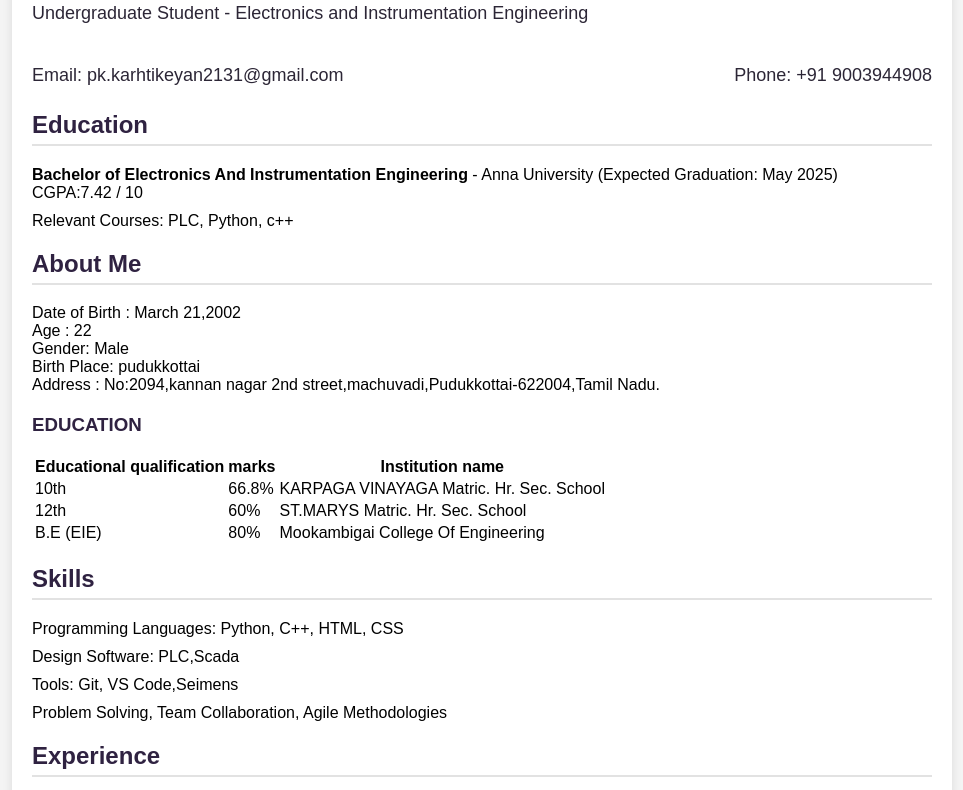
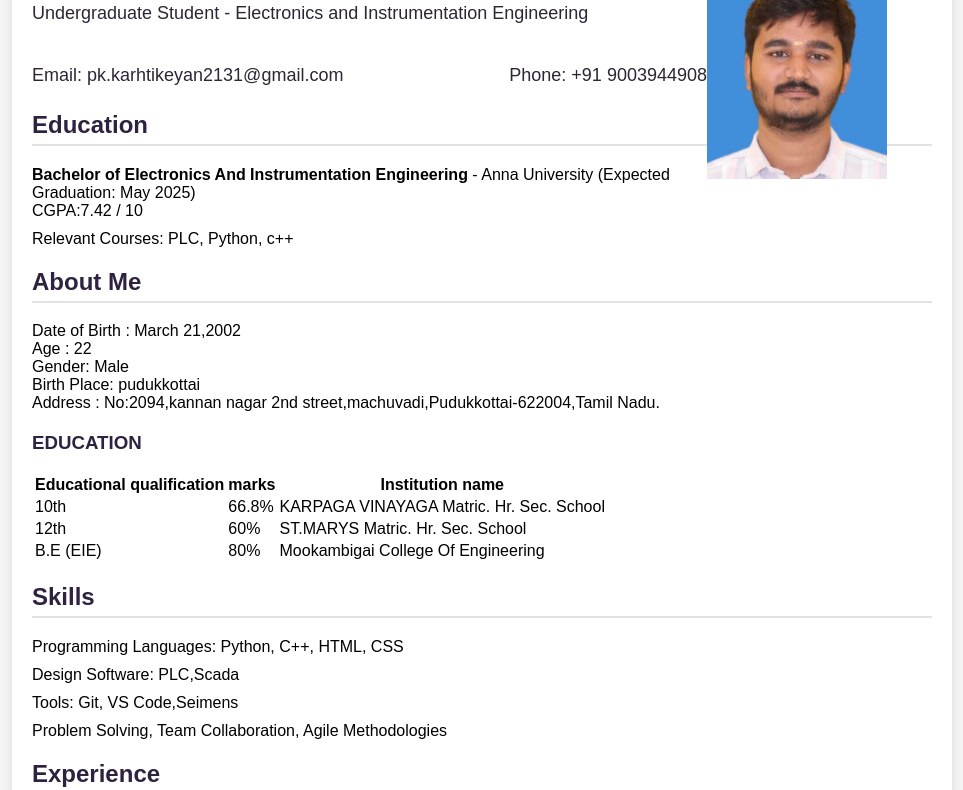
Before and after one commit to Karthikeyan603/Resume-, a plain HTML site: page index.html in a window 1280 px wide. Shown: the part 276-1066 px from the top of the page, without its empty margins (158-1121 px from the left). Drawn offline with Linux system fonts and the light colour scheme.

Commit message:
index.html

```diff
--- a/index.html
+++ b/index.html
@@ -56,7 +56,7 @@
         <div class="container">
             <div class="header">
                 <h4 style="color: #2f2241;font-size: 48px;font-family:cursive;"><center>RESUME</center></h4>
-                <img src="karthi.jpg.jpg" alt="KARTHIKEYAN P K" style="float: right;width: 20%;height: 7%;margin-right: 5%;">
+                <img src="karthi.jpg" alt="KARTHIKEYAN P K" style="float: right;width: 20%;height: 7%;margin-right: 5%;">
 
                 <h1>KARTHIKEYAN P K</h1>
                 <p>Undergraduate Student - Electronics and Instrumentation Engineering </p><br>
```
